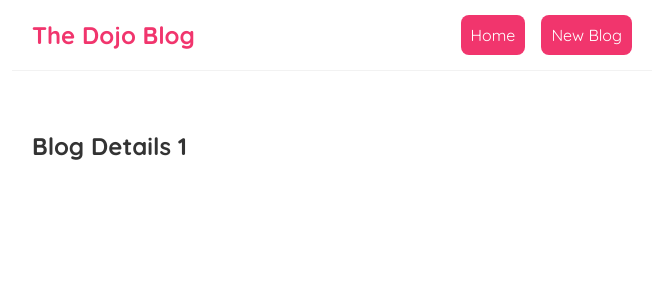
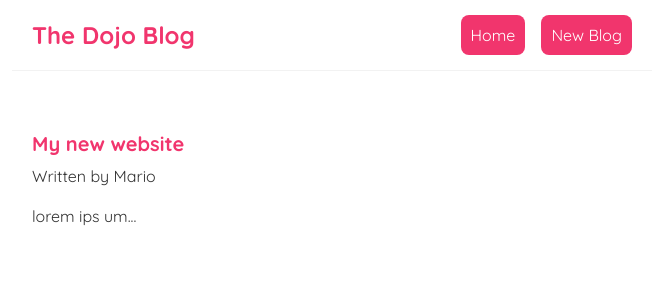
Before and after one commit to kvu-kuruppu/dojo-blog, a React (Create React App) app: page /blogs/1 in a window 1280 px wide. Shown: the top 300 px of the page, without its empty margins (308-971 px from the left). Built offline with nearby package versions, Linux system fonts and the light colour scheme; data requests are answered from the project's data file.

Commit message:
Commit 17

```diff
--- a/src/BlogDetails.js
+++ b/src/BlogDetails.js
@@ -1,11 +1,26 @@
 import { useParams } from "react-router-dom";
+import useFetch from "./useFetch";
 
 const BlogDetails = () => {
     const { id } = useParams();
 
+    const url = `http://localhost:8000/blogs/${id}`;
+
+    const { data: blog, isLoading, error } = useFetch(url);
+
     return (
         <div className="blog-details">
-            <h2>Blog Details {id}</h2>
+            {error && <div>{error}</div>}
+            {isLoading && <div>Loading...</div>}
+            {
+                blog
+                &&
+                <article>
+                    <h2>{blog.title}</h2>
+                    <p>Written by {blog.author}</p>
+                    <div>{blog.body}</div>
+                </article>
+            }
         </div>
     );
 }
--- a/src/index.css
+++ b/src/index.css
@@ -63,6 +63,16 @@
   text-decoration: none;
 }
 
+.blog-details h2 {
+  font-size: 20px;
+  color: #f1356d;
+  margin-bottom: 10px;
+}
+
+.blog-details div {
+  margin: 20px 0;
+}
+
 .button {
   margin-top: 10px;
   color: white;
```
